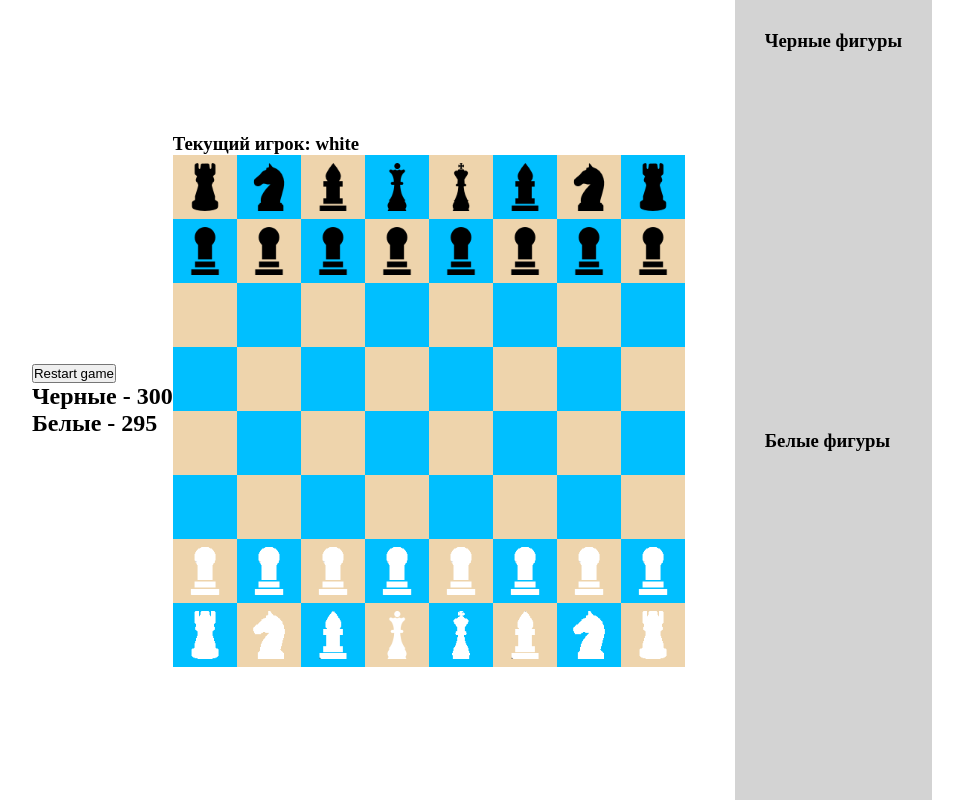
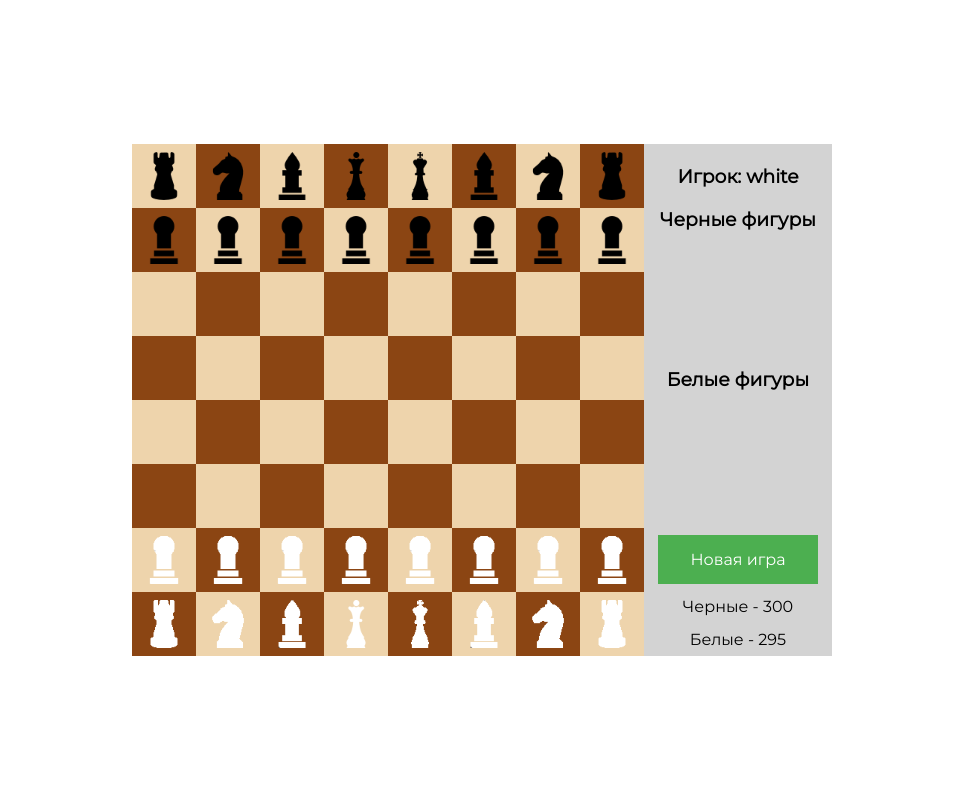
Before and after one commit to Dertex-js/chess-app, a React (Create React App) app in the folder chess-app/: page / in a window 1280 px wide. Shown: the whole page, without its empty margins (158-1121 px from the left). Built offline with nearby package versions, Linux system fonts and the light colour scheme.

Commit message:
CSS for horizontal orientation

```diff
--- a/chess-app/public/index.html
+++ b/chess-app/public/index.html
@@ -3,6 +3,9 @@
   <head>
     <meta charset="utf-8" />
     <meta name="viewport" content="width=device-width, initial-scale=1" />
+    <link rel="preconnect" href="https://fonts.googleapis.com">
+    <link rel="preconnect" href="https://fonts.gstatic.com" crossorigin>
+    <link href="https://fonts.googleapis.com/css2?family=Montserrat:wght@100;400&display=swap" rel="stylesheet">
     <title>Chess App</title>
   </head>
   <body>
--- a/chess-app/src/App.css
+++ b/chess-app/src/App.css
@@ -1,10 +1,12 @@
 * {
     margin: 0;
     padding: 0;
+    font-family: 'Montserrat', sans-serif;
 }
 
 .app {
-    width: 100vw;
+    margin: 0 auto;
+    min-width: 900px;
     height: 100vh;
     display: flex;
     justify-content: center;
@@ -33,7 +35,7 @@
 }
 
 .black {
-    background-color: deepskyblue;
+    background-color: saddlebrown;
 }
 
 .white {
@@ -41,7 +43,7 @@
 }
 
 .selected {
-    background-color: brown;
+    background-color: gold;
 }
 
 .available {
@@ -51,9 +53,57 @@
     background-color: green;
 }
 
+.navigation {
+    display: flex;
+    flex-direction: column;
+    align-items: center;
+    width: 188px;
+    height: 512px;
+    background-color: lightgray;
+    /*margin-left: 30px;*/
+}
+
+.player {
+    margin-top: 21px;
+    margin-bottom: 20px;
+}
+
+.timer {
+    height: 128px;
+    display: flex;
+    flex-direction: column;
+    align-items: center;
+    justify-content: space-around;
+}
+
+.timer button {
+    background-color: #4CAF50;
+    border: none;
+    color: white;
+    padding: 15px 32px;
+    text-align: center;
+    text-decoration: none;
+    display: inline-block;
+    font-size: 16px;
+}
+
 .lost {
-    height: calc(50vh - 60px);
-    padding: 30px;
-    margin-left: 50px;
-    background-color: lightgray;
+    height: 160px;
+    width: 188px;
+
+    /*padding: 30px;*/
+    /*margin-left: 50px;*/
+
 }
+
+.lost h3 {
+    display: flex;
+    justify-content: center;
+    margin-bottom: 20px;
+}
+
+.lost-figures {
+    display: flex;
+    flex-wrap: wrap;
+    justify-content: center;
+}
--- a/chess-app/src/App.tsx
+++ b/chess-app/src/App.tsx
@@ -26,23 +26,20 @@ function App() {
     }
 
     function swapPlayer() {
-        setCurrentPlayer(currentPlayer?.color === Colors.WHITE? blackPlayer : whitePlayer)
+        setCurrentPlayer(currentPlayer?.color === Colors.WHITE ? blackPlayer : whitePlayer)
     }
 
     return (
         <div className="app">
-        <Timer
-            currentPlayer={currentPlayer}
-            restart={restart}
-        />
+
             <BoardComponent
                 board={board}
                 setBoard={setBoard}
                 currentPlayer={currentPlayer}
                 swapPlayer={swapPlayer}
             />
-
-      <div>
+            <div className="navigation">
+                <h3 className="player">Игрок: {currentPlayer?.color}</h3>
                 <LostFigures
                     title="Черные фигуры"
                     figures={board.lostBlackFigures}
@@ -51,6 +48,10 @@ function App() {
                     title="Белые фигуры"
                     figures={board.lostWhiteFigures}
                 />
+                <Timer
+                    currentPlayer={currentPlayer}
+                    restart={restart}
+                />
             </div>
         </div>
     );
--- a/chess-app/src/components/BoardComponent.tsx
+++ b/chess-app/src/components/BoardComponent.tsx
@@ -44,7 +44,6 @@ const BoardComponent: FC<BoardProps> = ({board, setBoard, currentPlayer, swapPla
 
     return (
         <div>
-            <h3>Текущий игрок: {currentPlayer?.color}</h3>
             <div className="board">
                 {board.cells.map((row, index) =>
                     <React.Fragment key={index}>
--- a/chess-app/src/components/LostFigures.tsx
+++ b/chess-app/src/components/LostFigures.tsx
@@ -10,11 +10,16 @@ const LostFigures: FC<LostFiguresProps> = ({title, figures}) => {
     return (
         <div className="lost">
             <h3>{title}</h3>
-            {figures.map(figure =>
-                <div key={figure.id}>
-                    {figure.name} {figure.logo && <img width={20} height={20} src={figure.logo}/>}
-                </div>
-            )}
+            <div className="lost-figures">
+                {figures.map(figure =>
+                    <div
+
+                        key={figure.id}
+                    >
+                        {figure.logo && <img width={20} height={20} src={figure.logo}/>}
+                    </div>
+                )}
+            </div>
         </div>
     );
 };
--- a/chess-app/src/components/Timer.tsx
+++ b/chess-app/src/components/Timer.tsx
@@ -39,12 +39,12 @@ const Timer: FC<TimerProps> = ({currentPlayer, restart}) => {
     }
 
     return (
-        <div>
+        <div className="timer">
            <div>
-               <button onClick={handleRestart}>Restart game</button>
+               <button onClick={handleRestart}>Новая игра</button>
            </div>
-            <h2>Черные - {blackTime}</h2>
-            <h2>Белые - {whiteTime}</h2>
+            <p>Черные - {blackTime}</p>
+            <p>Белые - {whiteTime}</p>
         </div>
     );
 };
```
Lines whose indentation alone changed are shown as unchanged.
